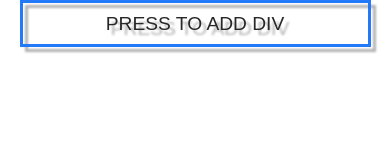
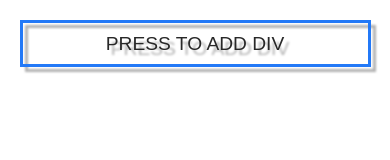
Before and after one commit to demikhovr/drag-and-drop, a plain HTML site: page index.html in a window 390 px wide. Drawn offline with Linux system fonts and the light colour scheme.

Commit message:
button fix

```diff
--- a/css/style.css
+++ b/css/style.css
@@ -36,6 +36,7 @@ body {
   outline: none;
   -webkit-filter: drop-shadow(5px 5px 1px rgba(0, 0, 0, 0.3));
           filter: drop-shadow(5px 5px 1px rgba(0, 0, 0, 0.3));
+  -webkit-tap-highlight-color: transparent;
 }
 .example__btn:active {
   -webkit-filter: drop-shadow(3px 3px 1px rgba(0, 0, 0, 0.3));
@@ -85,7 +86,7 @@ body {
   .example__btn {
     display: block;
     width: 90%;
-    margin: 0 auto;
+    margin: 20px auto;
     margin-bottom: 40px;
   }
 
```
